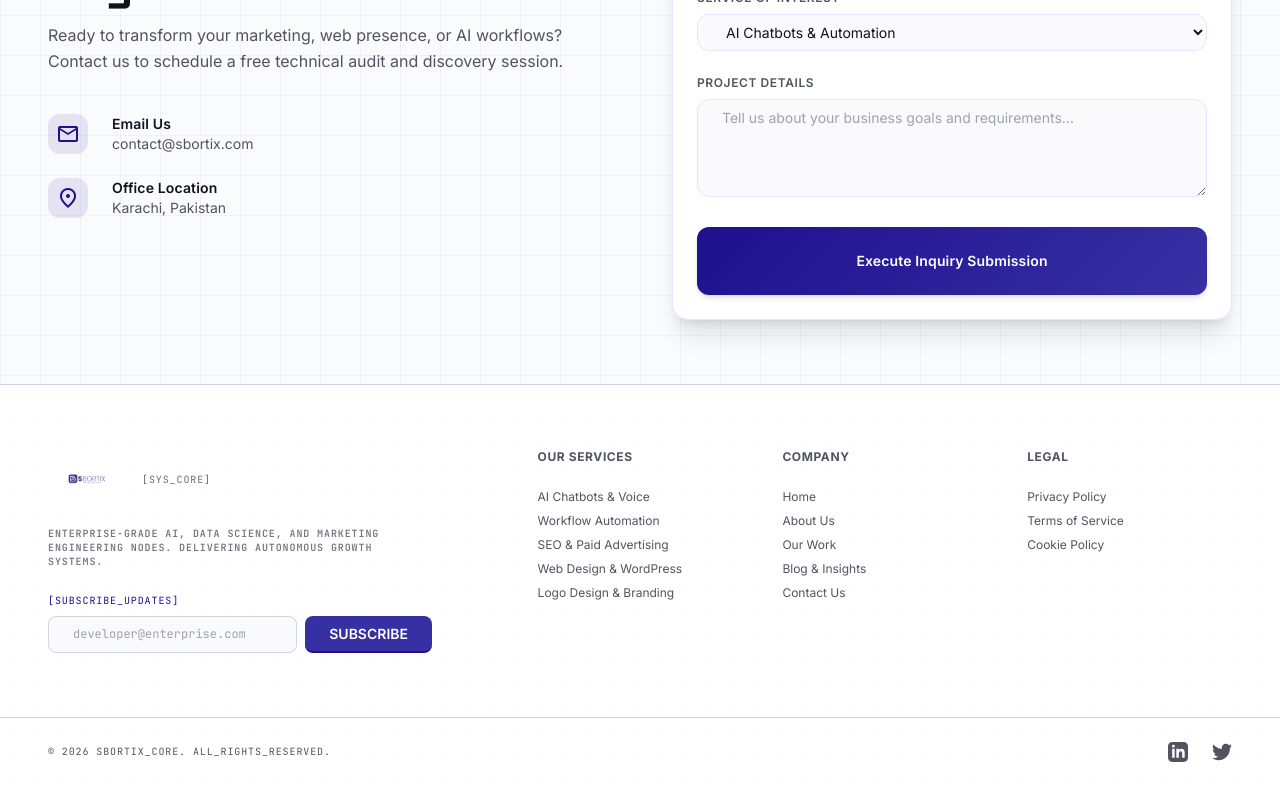
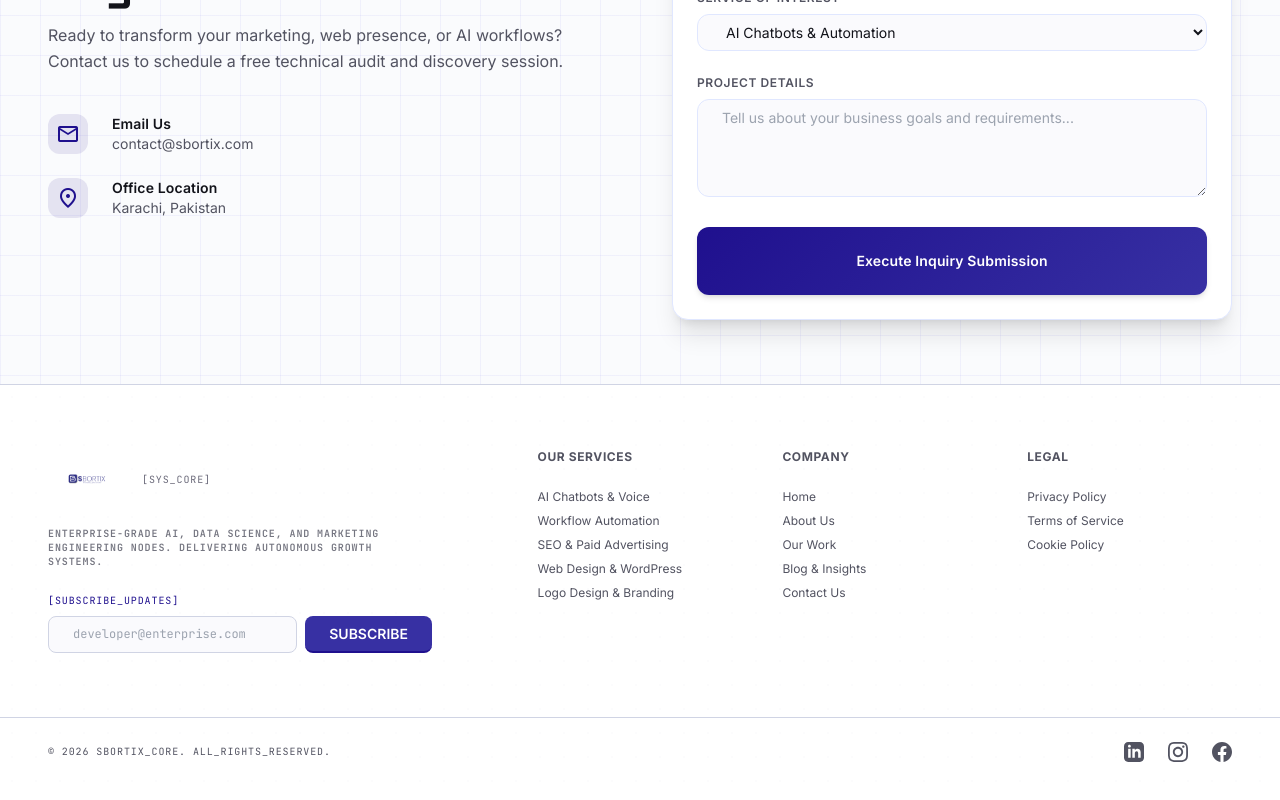
Before and after one commit to devvahmed/Sbortix, a Next.js app: page / in a window 1280 px wide. Shown: the part 4557-5357 px from the top of the page. Built offline with nearby package versions, Linux system fonts and the light colour scheme.

Commit message:
little update

```diff
--- a/components/Footer.tsx
+++ b/components/Footer.tsx
@@ -125,13 +125,20 @@
       <div className="max-w-7xl mx-auto px-margin-mobile md:px-margin-desktop pb-lg flex flex-col md:flex-row justify-between items-center border-t border-outline-variant pt-md relative z-10">
         <p className="text-secondary tech-label text-[10px]">© 2026 SBORTIX_CORE. ALL_RIGHTS_RESERVED.</p>
         <div className="flex gap-md mt-md md:mt-0">
-          <a className="text-secondary hover:text-primary transition-colors" href="https://linkedin.com" target="_blank" rel="noreferrer">
+          {/* LinkedIn */}
+          <a className="text-secondary hover:text-primary transition-colors" href="https://www.linkedin.com/company/sbortix-global" target="_blank" rel="noreferrer">
             <span className="sr-only">LinkedIn</span>
             <svg className="w-5 h-5 fill-current" viewBox="0 0 24 24"><path d="M19 0h-14c-2.761 0-5 2.239-5 5v14c0 2.761 2.239 5 5 5h14c2.762 0 5-2.239 5-5v-14c0-2.761-2.238-5-5-5zm-11 19h-3v-11h3v11zm-1.5-12.268c-.966 0-1.75-.79-1.75-1.764s.784-1.764 1.75-1.764 1.75.79 1.75 1.764-.783 1.764-1.75 1.764zm13.5 12.268h-3v-5.604c0-3.368-4-3.113-4 0v5.604h-3v-11h3v1.765c1.396-2.586 7-2.777 7 2.476v6.759z"/></svg>
           </a>
-          <a className="text-secondary hover:text-primary transition-colors" href="https://twitter.com" target="_blank" rel="noreferrer">
-            <span className="sr-only">Twitter</span>
-            <svg className="w-5 h-5 fill-current" viewBox="0 0 24 24"><path d="M24 4.557c-.883.392-1.832.656-2.828.775 1.017-.609 1.798-1.574 2.165-2.724-.951.564-2.005.974-3.127 1.195-.897-.957-2.178-1.555-3.594-1.555-3.179 0-5.515 2.966-4.797 6.045-4.091-.205-7.719-2.165-10.148-5.144-1.29 2.213-.669 5.108 1.523 6.574-.806-.026-1.566-.247-2.229-.616-.054 2.281 1.581 4.415 3.949 4.89-.693.188-1.452.232-2.224.084.626 1.956 2.444 3.379 4.599 3.419-2.07 1.623-4.678 2.348-7.29 2.04 2.179 1.397 4.768 2.212 7.548 2.212 9.142 0 14.307-7.721 13.995-14.646.962-.695 1.797-1.562 2.457-2.549z"/></svg>
+          {/* Instagram */}
+          <a className="text-secondary hover:text-primary transition-colors" href="https://www.instagram.com/sbor_tix/" target="_blank" rel="noreferrer">
+            <span className="sr-only">Instagram</span>
+            <svg className="w-5 h-5 fill-current" viewBox="0 0 24 24"><path d="M12 2.163c3.204 0 3.584.012 4.85.07 3.252.148 4.771 1.691 4.919 4.919.058 1.265.069 1.645.069 4.849 0 3.205-.012 3.584-.069 4.849-.149 3.225-1.664 4.771-4.919 4.919-1.266.058-1.644.07-4.85.07-3.204 0-3.584-.012-4.849-.07-3.26-.149-4.771-1.699-4.919-4.92-.058-1.265-.07-1.644-.07-4.849 0-3.204.013-3.583.07-4.849.149-3.227 1.664-4.771 4.919-4.919 1.266-.057 1.645-.069 4.849-.069zm0-2.163c-3.259 0-3.667.014-4.947.072-4.358.2-6.78 2.618-6.98 6.98-.059 1.281-.073 1.689-.073 4.948 0 3.259.014 3.668.072 4.948.2 4.358 2.618 6.78 6.98 6.98 1.281.058 1.689.072 4.948.072 3.259 0 3.668-.014 4.948-.072 4.354-.2 6.782-2.618 6.979-6.98.059-1.28.073-1.689.073-4.948 0-3.259-.014-3.667-.072-4.947-.196-4.354-2.617-6.78-6.979-6.98-1.281-.059-1.69-.073-4.949-.073zm0 5.838c-3.403 0-6.162 2.759-6.162 6.162s2.759 6.163 6.162 6.163 6.162-2.759 6.162-6.163c0-3.403-2.759-6.162-6.162-6.162zm0 10.162c-2.209 0-4-1.79-4-4 0-2.209 1.791-4 4-4s4 1.791 4 4c0 2.21-1.791 4-4 4zm6.406-11.845c-.796 0-1.441.645-1.441 1.44s.645 1.44 1.441 1.44c.795 0 1.439-.645 1.439-1.44s-.644-1.44-1.439-1.44z"/></svg>
+          </a>
+          {/* Facebook */}
+          <a className="text-secondary hover:text-primary transition-colors" href="https://www.facebook.com/sbortix" target="_blank" rel="noreferrer">
+            <span className="sr-only">Facebook</span>
+            <svg className="w-5 h-5 fill-current" viewBox="0 0 24 24"><path d="M24 12.073c0-6.627-5.373-12-12-12s-12 5.373-12 12c0 5.99 4.388 10.954 10.125 11.854v-8.385H7.078v-3.47h3.047V9.43c0-3.007 1.792-4.669 4.533-4.669 1.312 0 2.686.235 2.686.235v2.953H15.83c-1.491 0-1.956.925-1.956 1.874v2.25h3.328l-.532 3.47h-2.796v8.385C19.612 23.027 24 18.062 24 12.073z"/></svg>
           </a>
         </div>
       </div>
--- a/tsconfig.json
+++ b/tsconfig.json
@@ -15,7 +15,7 @@
     "moduleResolution": "bundler",
     "resolveJsonModule": true,
     "isolatedModules": true,
-    "jsx": "react-jsx",
+    "jsx": "preserve",
     "incremental": true,
     "plugins": [
       {
```
